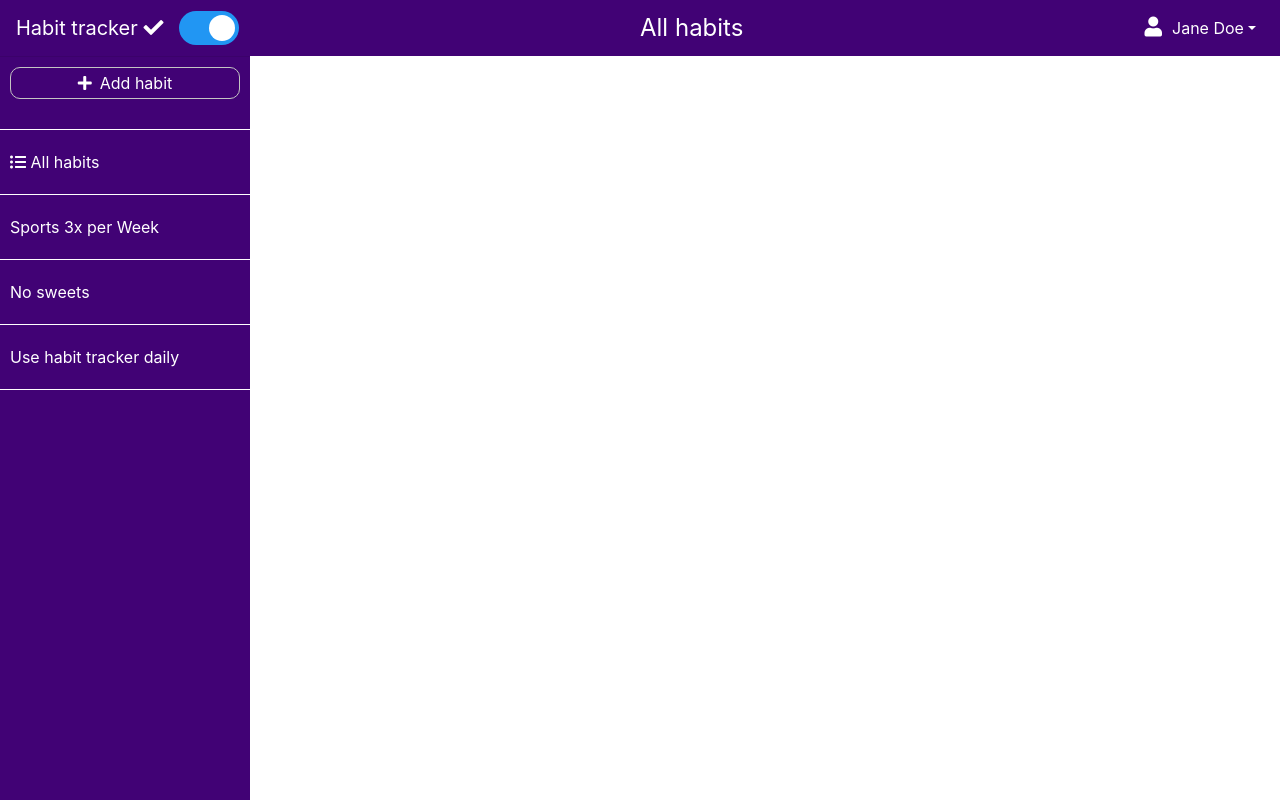
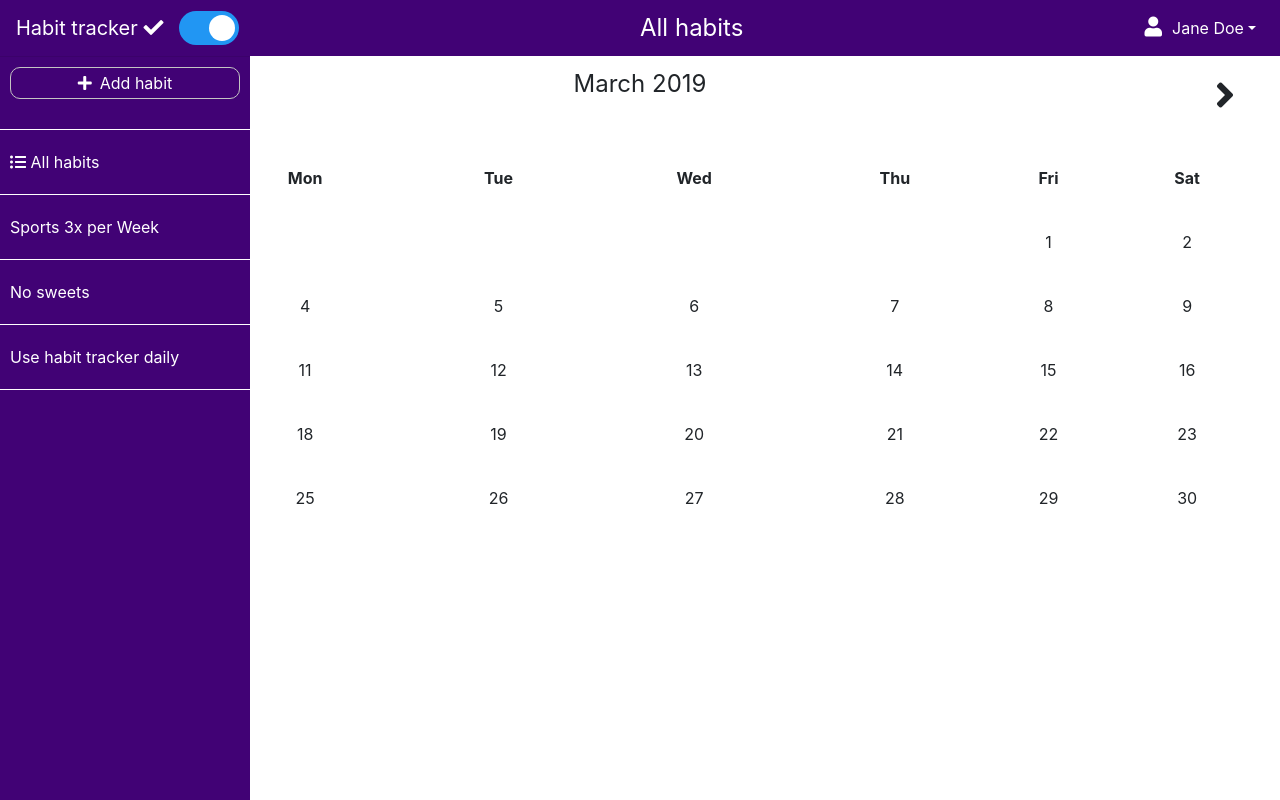
Before and after one commit to userradu/habit-tracker, an Angular app: page /dashboard in a window 1280 px wide. Built offline with nearby package versions, Linux system fonts and the light colour scheme.

Commit message:
Add the calendar component

```diff
--- /dev/null
+++ b/src/app/dashboard/dashboard-calendar/dashboard-calendar.component.css
@@ -0,0 +1,32 @@
+.month-section {
+    text-align: center;
+    overflow: hidden;
+    padding: 10px 30px 0px;
+    margin-bottom: 20px;
+}
+
+.change-month-controls {
+    font-size: 40px;
+    cursor: pointer;
+}
+
+.previous-month {
+    float: left;
+}
+
+.next-month {
+    float: right;
+}
+
+.selected-month {
+    font-size: 24px;
+}
+
+.calendar-section table {
+    width: 100%;
+}
+
+.calendar-section table td, .calendar-section table th {
+    padding: 20px 0px;
+    text-align: center;
+}
--- /dev/null
+++ b/src/app/dashboard/dashboard-calendar/dashboard-calendar.component.html
@@ -0,0 +1,34 @@
+<div class="container-fluid">
+
+  <div class="month-section">
+    <span class="change-month-controls previous-month" (click)="getPreviousMonth()">
+      <i class="fas fa-angle-left"></i>
+    </span>
+
+    <span class="selected-month">{{ selectedDate | date: 'MMMM yyyy'}}</span>
+
+    <span class="change-month-controls next-month" (click)="getNextMonth()">
+      <i class="fas fa-angle-right"></i>
+    </span>
+  </div>
+
+  <div class="calendar-section">
+    <table>
+      <tr>
+          <th>Sun</th>
+          <th>Mon</th>
+          <th>Tue</th>
+          <th>Wed</th>
+          <th>Thu</th>
+          <th>Fri</th>
+          <th>Sat</th>
+      </tr>
+
+      <tr *ngFor="let week of monthWeeks">
+        <td *ngFor="let day of week">{{day}}</td>
+      </tr>
+  </table>
+
+  </div>
+
+</div>
--- /dev/null
+++ b/src/app/dashboard/dashboard-calendar/dashboard-calendar.component.ts
@@ -0,0 +1,61 @@
+import { Component, OnInit } from '@angular/core';
+
+@Component({
+  selector: 'app-dashboard-calendar',
+  templateUrl: './dashboard-calendar.component.html',
+  styleUrls: ['./dashboard-calendar.component.css']
+})
+export class DashboardCalendarComponent implements OnInit {
+
+  public selectedDate: Date;
+  public monthWeeks: Array<any>;
+
+  constructor() { }
+
+  ngOnInit() {
+    this.selectedDate = new Date();
+    this.createCalendar();
+  }
+
+  getNumberOfWeeksInMonth(year: number, month: number) {
+    var firstOfMonth = new Date(year, month, 1);
+    var lastOfMonth = new Date(year, month + 1, 0);
+    var used = firstOfMonth.getDay() + lastOfMonth.getDate();
+
+    return Math.ceil(used / 7);
+  }
+
+  createCalendar() {
+    this.monthWeeks = [];
+    let numberOfDays = new Date(this.selectedDate.getFullYear(), (this.selectedDate.getMonth() + 1), 0).getDate();
+    let firstDay = new Date(this.selectedDate.getFullYear(), this.selectedDate.getMonth(), 1).getDay();
+    let day = 1;
+    let numberOfWeeks = this.getNumberOfWeeksInMonth(this.selectedDate.getFullYear(), this.selectedDate.getMonth());
+
+    for (var i = 0; i < numberOfWeeks; i++) {
+      this.monthWeeks.push([]);
+      for (var j = 0; j < 7; j++) {
+        if (day > numberOfDays) break;
+
+        if (i == 0 && j < firstDay) {
+          this.monthWeeks[this.monthWeeks.length - 1].push(null);
+        }
+        else {
+          this.monthWeeks[this.monthWeeks.length - 1].push(day);
+          day++;
+        }
+      }
+    }
+  }
+
+  getPreviousMonth() {
+    this.selectedDate = new Date(this.selectedDate.getFullYear(), this.selectedDate.getMonth() - 1);
+    this.createCalendar();
+  }
+
+  getNextMonth() {
+    this.selectedDate = new Date(this.selectedDate.getFullYear(), this.selectedDate.getMonth() + 1);
+    this.createCalendar();
+  }
+
+}
--- a/src/app/dashboard/dashboard.component.html
+++ b/src/app/dashboard/dashboard.component.html
@@ -1,2 +1,3 @@
 <app-dashboard-header></app-dashboard-header>
 <app-dashboard-sidebar></app-dashboard-sidebar>
+<app-dashboard-calendar></app-dashboard-calendar>
--- a/src/app/dashboard/dashboard.module.ts
+++ b/src/app/dashboard/dashboard.module.ts
@@ -7,13 +7,15 @@ import { DashboardComponent } from './dashboard.component';
 import {NgbDropdownModule, NgbCollapseModule} from '@ng-bootstrap/ng-bootstrap';
 import { DashboardSidebarComponent } from './dashboard-sidebar/dashboard-sidebar.component';
 import { ReactiveFormsModule } from '@angular/forms';
+import { DashboardCalendarComponent } from './dashboard-calendar/dashboard-calendar.component';
 
 
 @NgModule({
   declarations: [
     DashboardHeaderComponent,
     DashboardComponent,
-    DashboardSidebarComponent
+    DashboardSidebarComponent,
+    DashboardCalendarComponent
   ],
   imports: [
     CommonModule,
```
Also changed, not shown: 1 other file (tests, documents, lock files or other folders).
